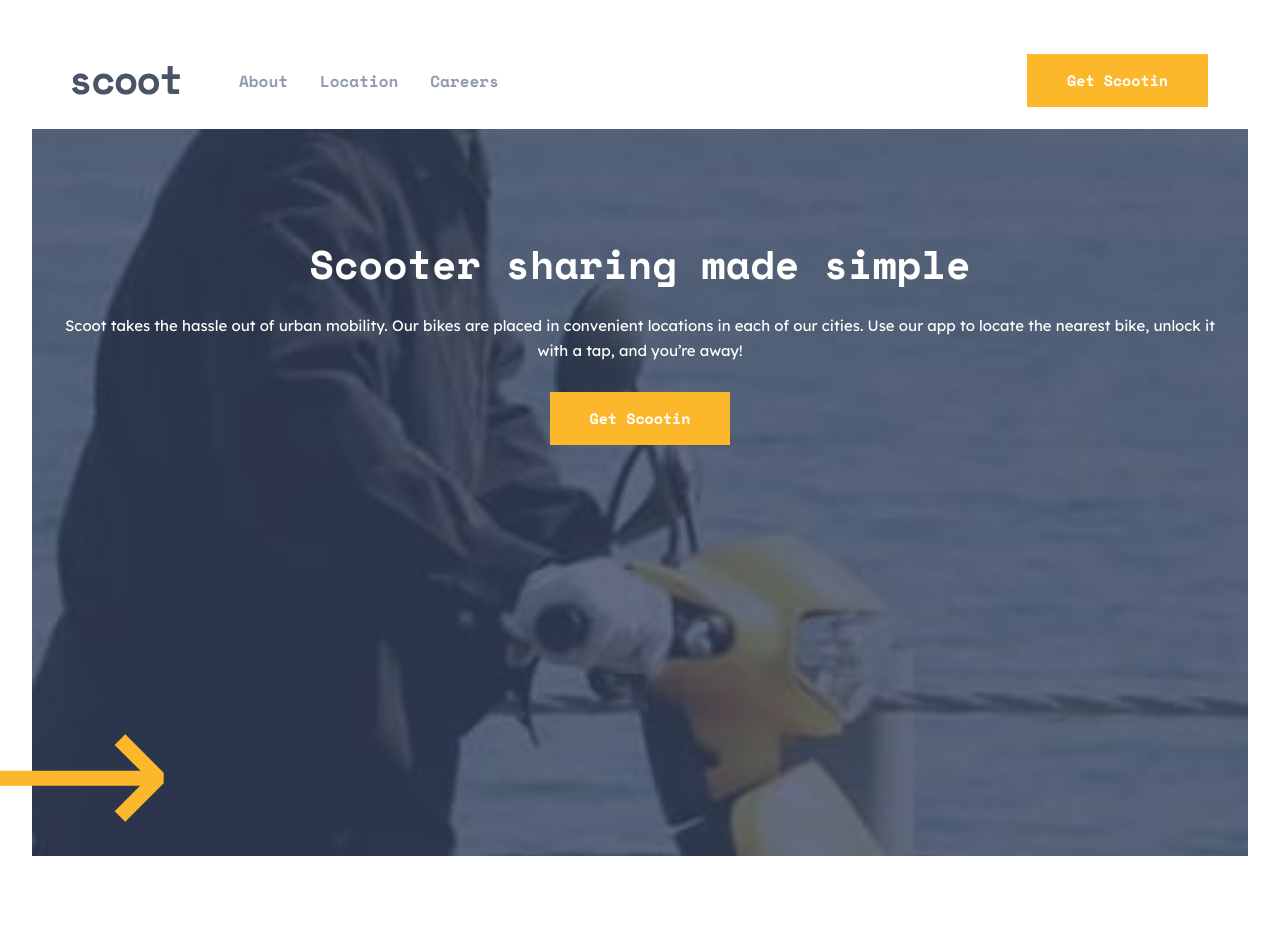
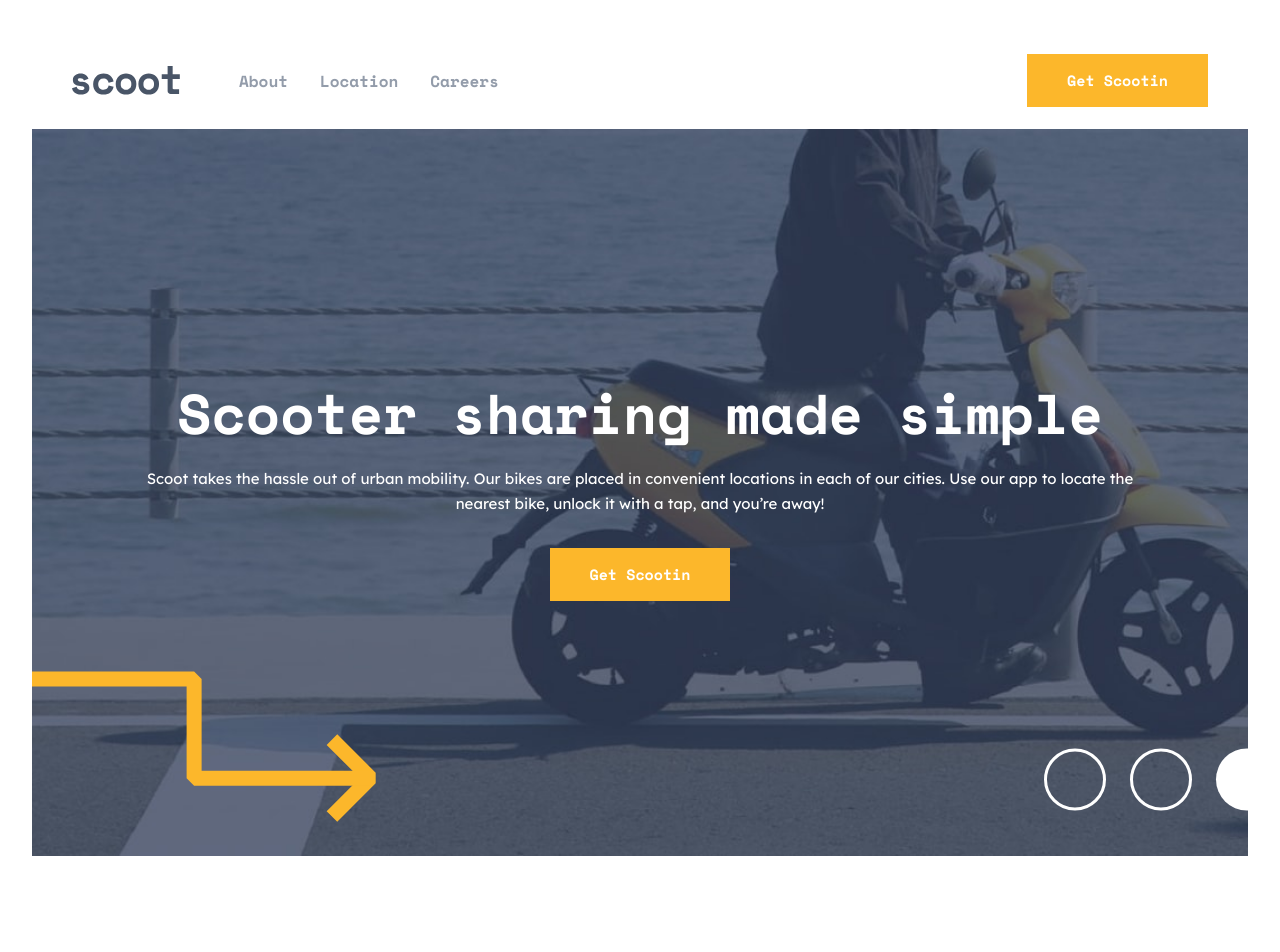
Before and after one commit to Sashankr/scoot-website, a React (Vite) app: page / in a window 1280 px wide. Shown: the top 952 px of the page. Built offline with nearby package versions, Linux system fonts and the light colour scheme.

Commit message:
made banner responsive

```diff
--- a/src/components/Banner.jsx
+++ b/src/components/Banner.jsx
@@ -1,6 +1,8 @@
 import React from "react";
 import { homeBannerContent } from "../helpers/mock";
 import RightArrowPattern from "../assets/patterns/right-arrow.svg";
+import WhiteCirclePattern from "../assets/patterns/white-circles.svg";
+
 import "../styles/Banner.css";
 
 const Banner = () => {
@@ -20,6 +22,11 @@ const Banner = () => {
         src={RightArrowPattern}
         alt="right arrow,used for filler"
       />
+      <img
+        className="white-circle-pattern"
+        src={WhiteCirclePattern}
+        alt="white circles,used for filler"
+      />
     </div>
   );
 };
--- a/src/styles/Banner.css
+++ b/src/styles/Banner.css
@@ -10,6 +10,7 @@
   background-repeat: no-repeat;
   background-size: cover;
   position: relative;
+  overflow-x: hidden;
 }
 
 .banner-title {
@@ -50,3 +51,36 @@
   left: 0;
   transform: translateX(-320px);
 }
+
+.white-circle-pattern {
+  display: none;
+}
+
+@media (min-width: 768px) {
+  .banner {
+    background-image: url("../assets/images/home-hero-desktop.jpg");
+    background-position: right;
+    justify-content: center;
+    padding: 0 97px;
+  }
+  .banner-title {
+    margin-top: 0;
+    font-size: 56px;
+    line-height: 58px;
+    margin-bottom: 24px;
+  }
+  .banner-description {
+    margin-bottom: 32px;
+  }
+
+  .banner-right-arrow {
+    transform: translateX(-108px);
+  }
+  .white-circle-pattern {
+    display: block;
+    width: 234px;
+    position: absolute;
+    right: -30px;
+    bottom: 45px;
+  }
+}
```
